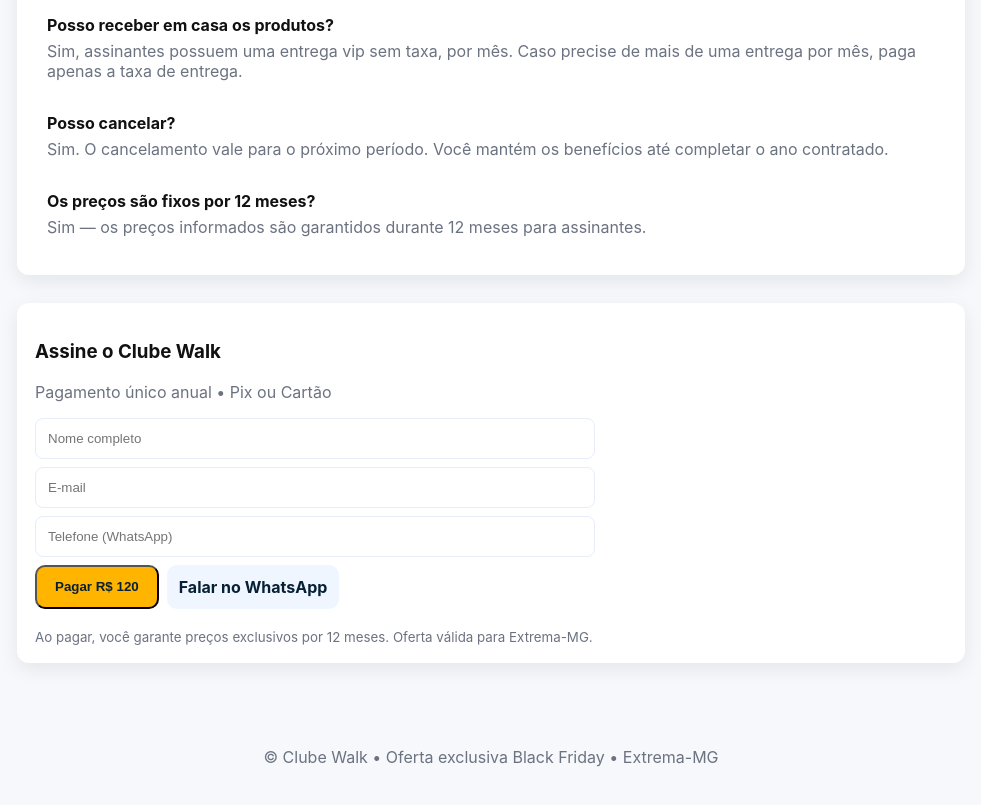
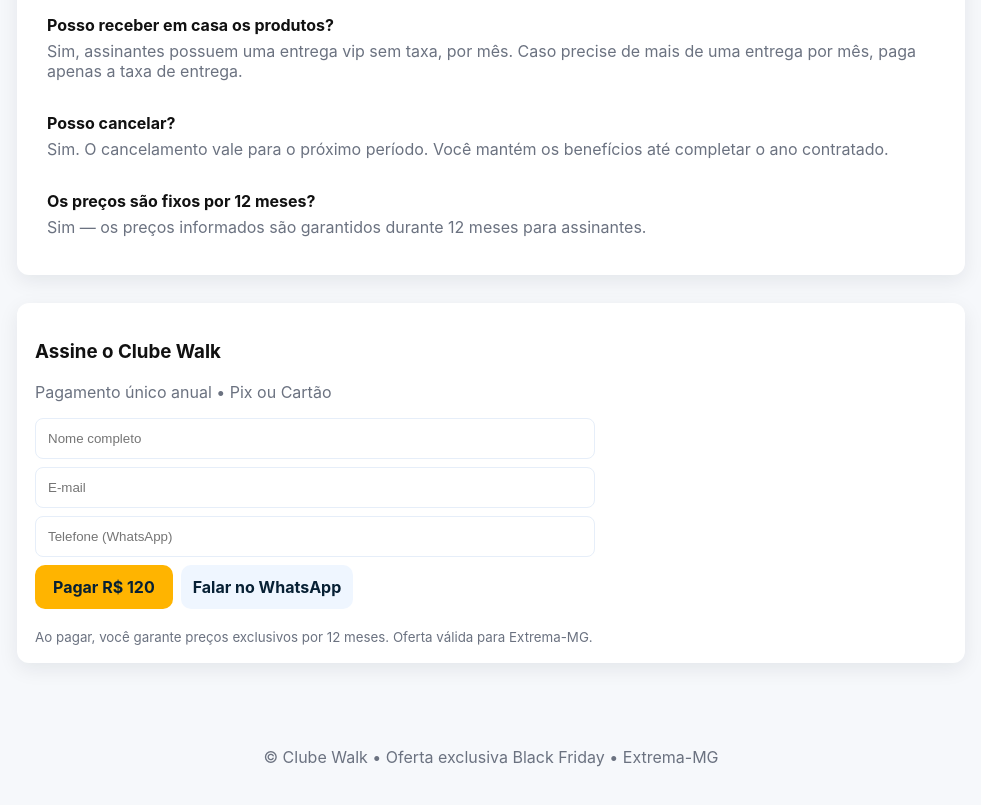
Before and after one commit to itesable/walk-lp, a plain HTML site: page index.html in a window 1280 px wide. Shown: the part 2152-2957 px from the top of the page, without its empty margins (149-1130 px from the left). Drawn offline with Linux system fonts and the light colour scheme.

Commit message:
Update index.html

```diff
--- a/index.html
+++ b/index.html
@@ -210,7 +210,7 @@
         <input required name="email" type="email" placeholder="E-mail" style="padding:12px;border-radius:8px;border:1px solid #e6eef9" />
         <input required name="telefone" placeholder="Telefone (WhatsApp)" style="padding:12px;border-radius:8px;border:1px solid #e6eef9" />
         <div style="display:flex;gap:8px">
-          <button class="btn" type="submit">Pagar R$ 120</button>
+          <a class="btn" href="https://wa.me/5535998799998?text=Quero%20assinar%20o%20Clube%20Walk" style="display:inline-flex;align-items:center;justify-content:center;">Pagar R$ 120</a>
           <a href="https://wa.me/5535998799998?text=Tenho%20interesse%20no%20Clube%20Walk" style="display:inline-flex;align-items:center;padding:12px;border-radius:10px;background:#eff6ff;color:#072034;text-decoration:none;font-weight:700">Falar no WhatsApp</a>
         </div>
         <div id="checkout-msg" style="color:var(--muted);font-size:13px"></div>
```
